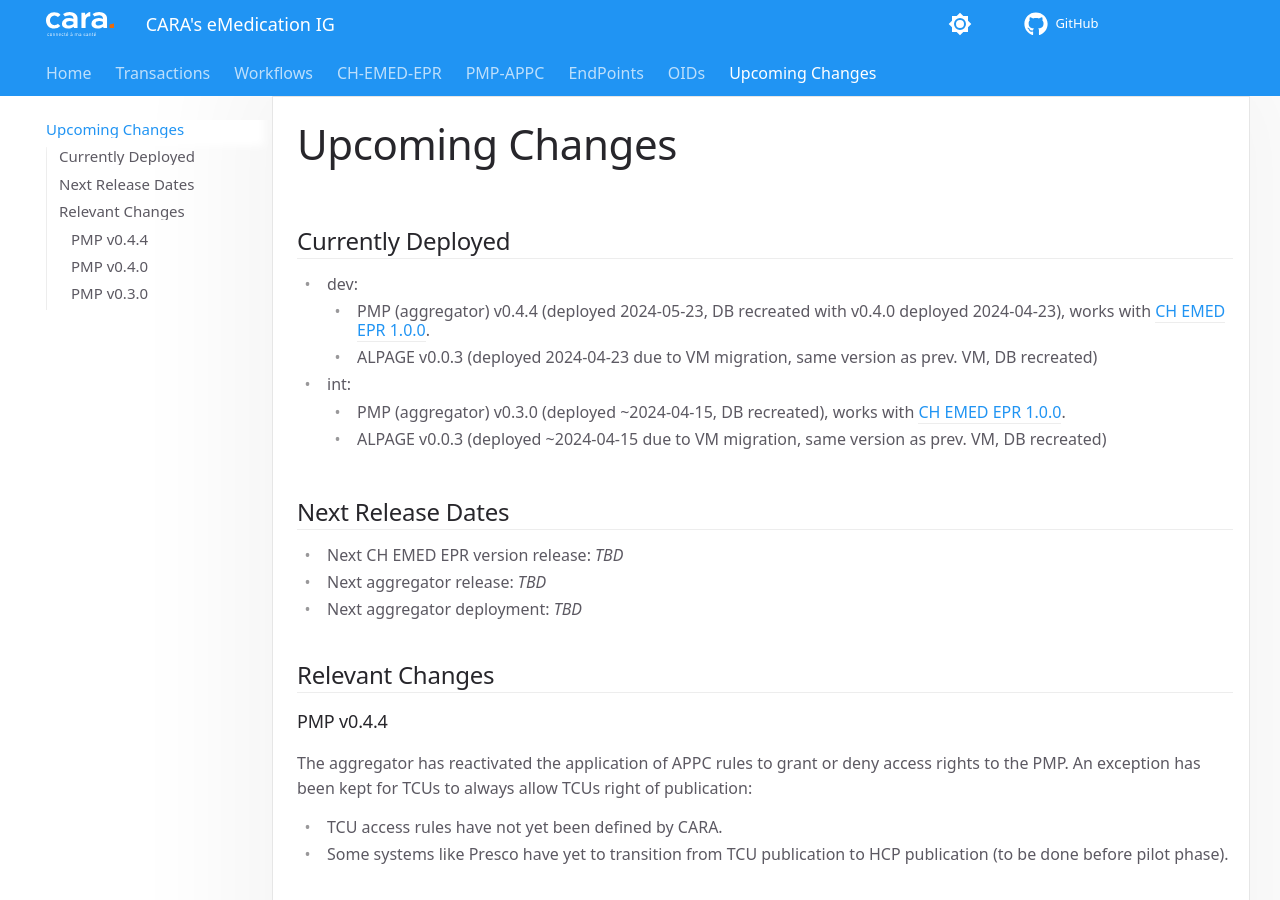
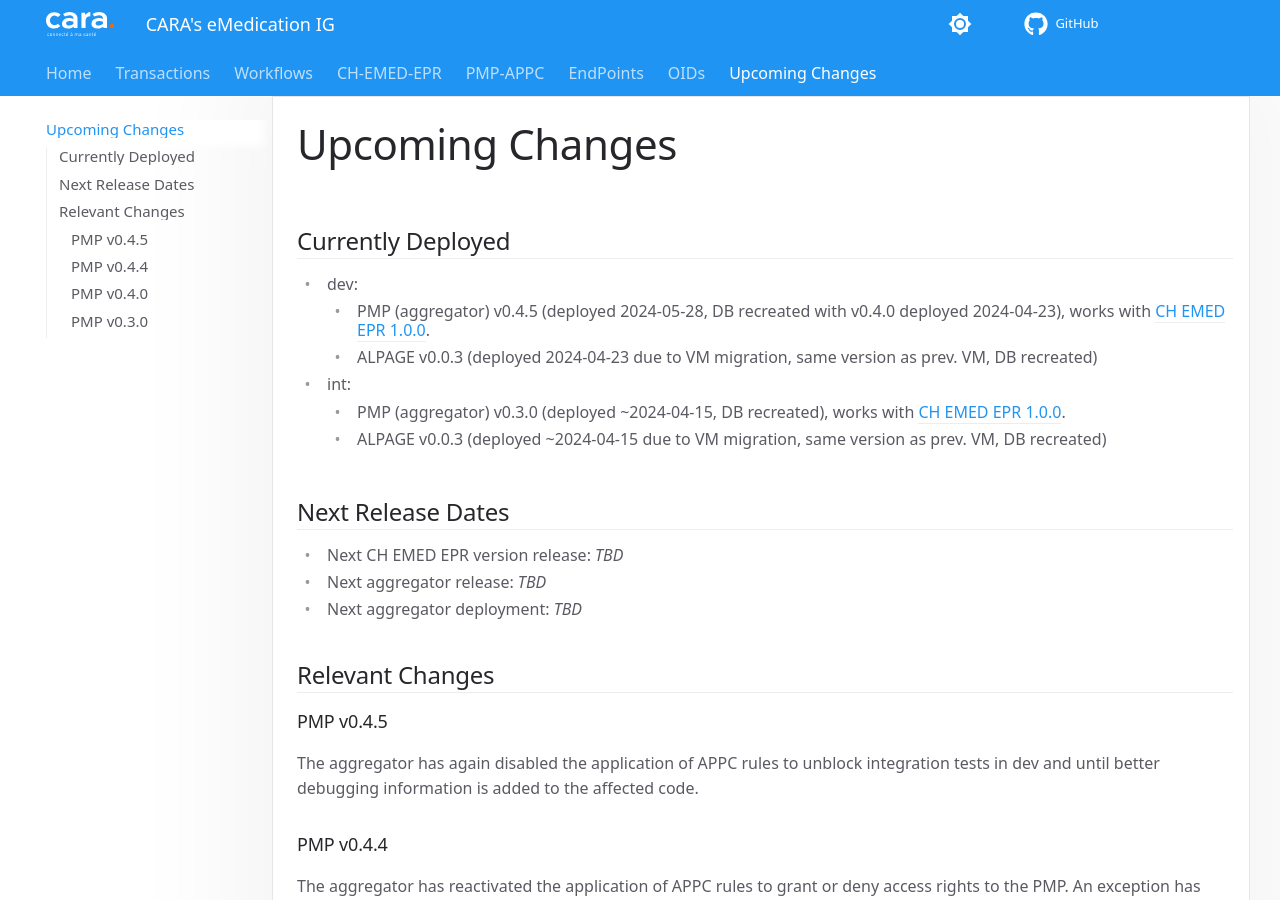
Before and after one commit to CARA-ch/emed-service-guide, an MkDocs documentation site: the page built from docs/other/upcoming_changes.md, in a window 1280 px wide and 900 px high. Built offline with MkDocs 1.6.1 and Material for MkDocs 9.7.7, drawn with Linux system fonts in a browser that asks for light colours; comment, search, counter and statistics services are not loaded.

Commit message:
Added 0.4.5 deployment to upcoming changes

```diff
--- a/docs/other/upcoming_changes.md
+++ b/docs/other/upcoming_changes.md
@@ -1,7 +1,7 @@
 ## Currently Deployed
 
   - dev:
-    - PMP (aggregator) v0.4.4 (deployed 2024-05-23, DB recreated with v0.4.0 deployed 2024-04-23), works with [CH EMED EPR 1.0.0](https://fhir.ch/ig/ch-emed-epr/index.html).
+    - PMP (aggregator) v0.4.5 (deployed 2024-05-28, DB recreated with v0.4.0 deployed 2024-04-23), works with [CH EMED EPR 1.0.0](https://fhir.ch/ig/ch-emed-epr/index.html).
     - ALPAGE v0.0.3 (deployed 2024-04-23 due to VM migration, same version as prev. VM, DB recreated)
   - int:
     - PMP (aggregator) v0.3.0 (deployed ~2024-04-15, DB recreated), works with [CH EMED EPR 1.0.0](https://fhir.ch/ig/ch-emed-epr/index.html).
@@ -15,6 +15,8 @@
 - Next aggregator deployment: *TBD*
 
 ## Relevant Changes
+### PMP v0.4.5
+The aggregator has again disabled the application of APPC rules to unblock integration tests in dev and until better debugging information is added to the affected code.
 
 ### PMP v0.4.4
 The aggregator has reactivated the application of APPC rules to grant or deny access rights to the PMP. An exception has been kept for TCUs to always allow TCUs right of publication:
```
